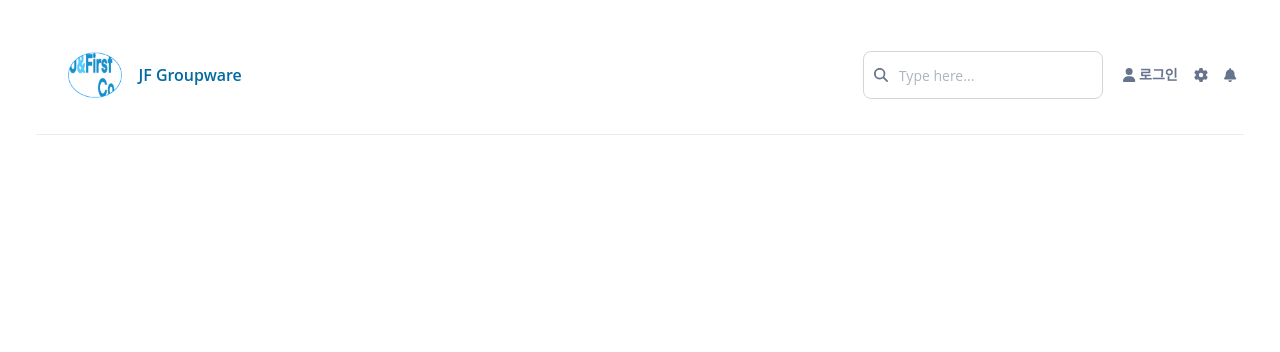
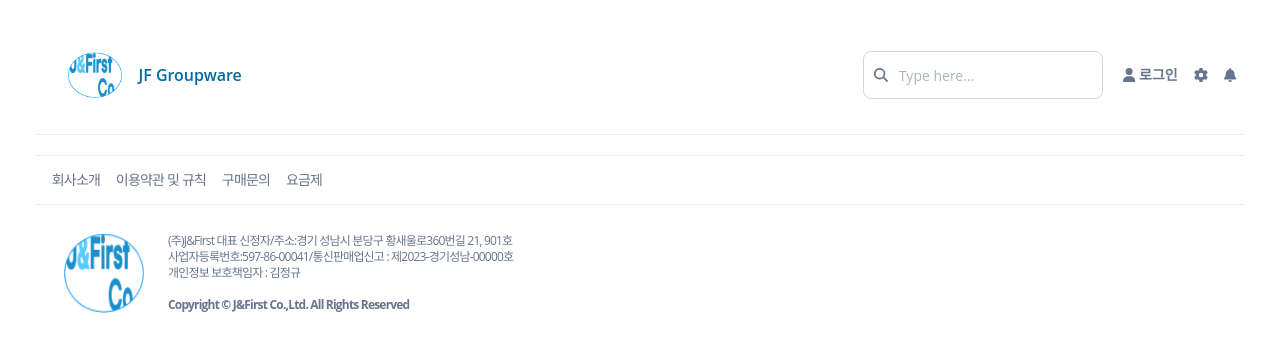
Before and after one commit to eunbbori/gwNew, a Next.js app: page / in a window 1280 px wide. Shown: the top 352 px of the page. Built offline with nearby package versions, Linux system fonts and the light colour scheme.

Commit message:
Layout에 header, footer 추가

```diff
--- a/src/components/Layout.tsx
+++ b/src/components/Layout.tsx
@@ -1,5 +1,6 @@
 import React from 'react';
 import Header from './Header';
+import Footer from './Footer';
 
 type LayoutProps = {
   children: React.ReactNode;
@@ -7,9 +8,10 @@ type LayoutProps = {
 
 const Layout = ({ children }: LayoutProps) => {
   return (
-    <div className="m-7 p-2">
+    <div className="m-7 p-2 text-slate-500">
       <Header />
       {children}
+      <Footer />
     </div>
   );
 };
```
